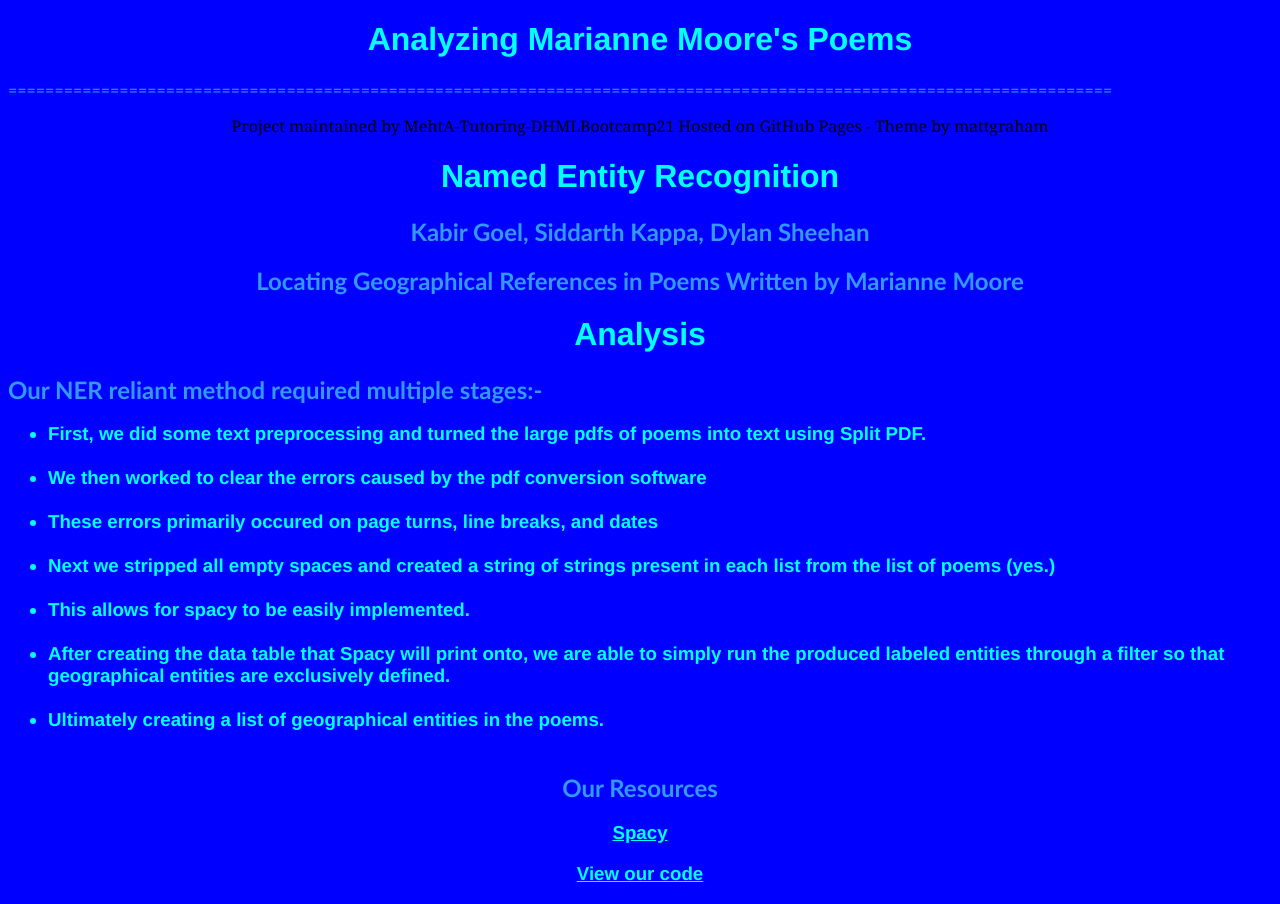
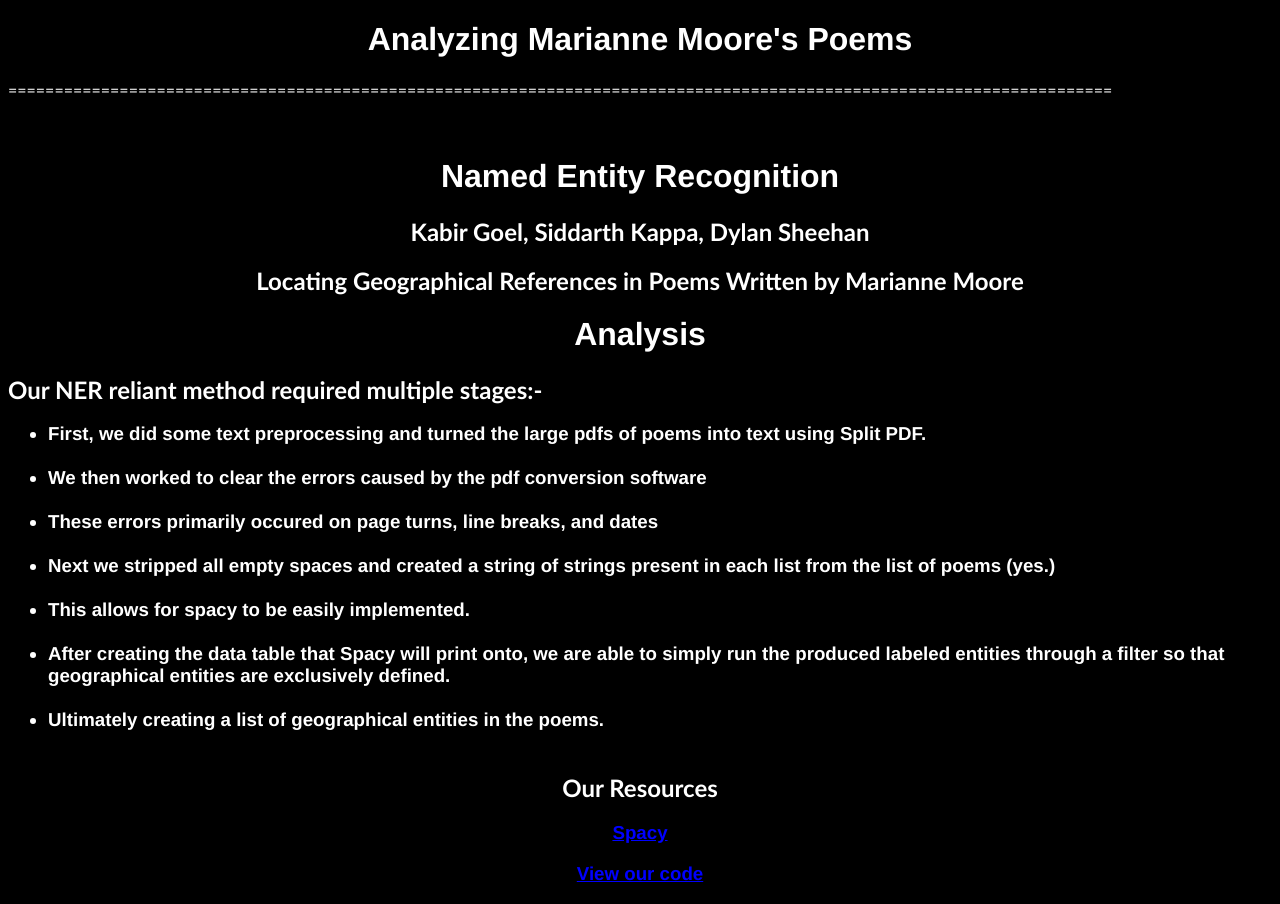
Before and after one commit to KabirGoel/Midterm-Project, a plain HTML site: page index.html in a window 1280 px wide. Drawn offline with Linux system fonts and the light colour scheme.

Commit message:
Update StylesheetMidtermProject.css

```diff
--- a/StylesheetMidtermProject.css
+++ b/StylesheetMidtermProject.css
@@ -1,18 +1,19 @@
 body {
   font-family: Georgia, "Times New Roman",
         Times, serif;
-  background-color: #0000ff}
+  background-color: #000000}
 
-h1 {color: aqua;
+h1 {color: #ffffff;
   font-family: Helvetica, Geneva, Arial,
         SunSans-Regular, sans-serif; font-weight: bold }
 
-h2 {font-size: 48; font-weight:bold; color:#3399ff; font-family:'Trebuchet MS', 'Lucida Sans Unicode', 'Lucida Grande', 'Lucida Sans', Arial, sans-serif}
+h2 {font-size: 48; font-weight:bold; color:#ffffff; font-family:'Trebuchet MS', 'Lucida Sans Unicode', 'Lucida Grande', 'Lucida Sans', Arial, sans-serif}
 
-h3 {color: aqua;
+h3 {color: #ffffff;
         font-family: Helvetica, Geneva, Arial,
               SunSans-Regular, sans-serif }
 
-p  {color:#3399ff; font-family:'Trebuchet MS', 'Lucida Sans Unicode', 'Lucida Grande', 'Lucida Sans', Arial, sans-serif}
+p  {color:#ffffff; font-family:'Trebuchet MS', 'Lucida Sans Unicode', 'Lucida Grande', 'Lucida Sans', Arial, sans-serif}
 
-a:link {color: aqua }
+a:link {color: blue }
+a:visited {color: blue}
```
